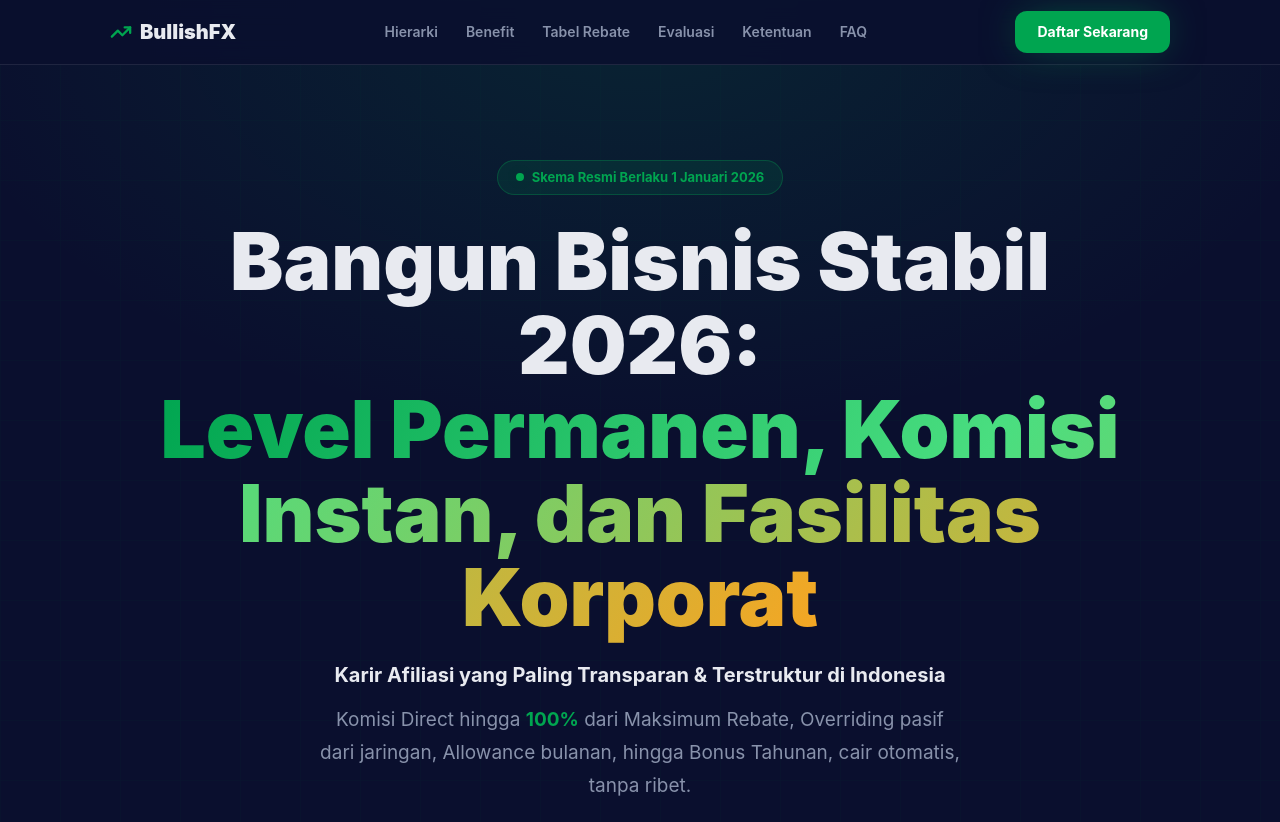
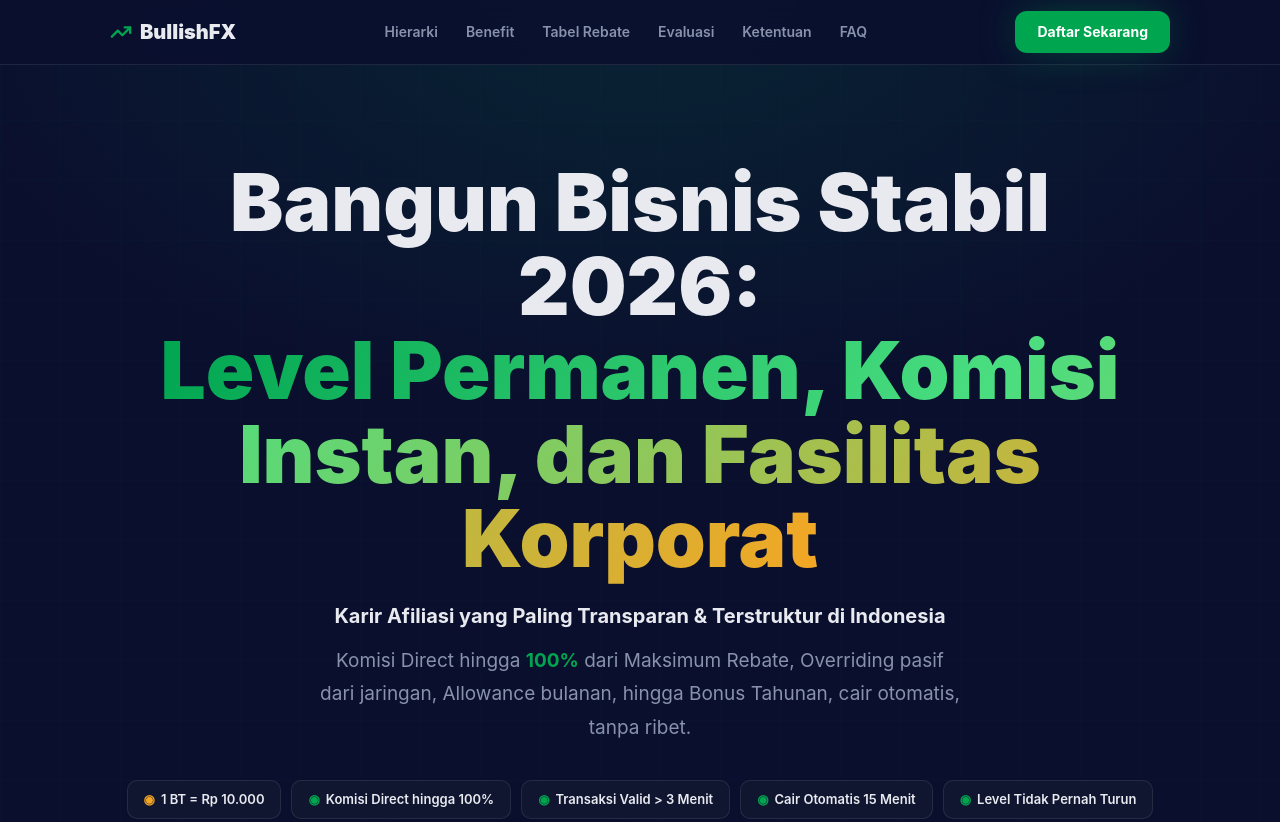
Before and after one commit to naikkelascommunity/programafiliasi, a plain HTML site: page index.html in a window 1280 px wide. Shown: the top 822 px of the page. Drawn offline with Linux system fonts and the light colour scheme.

Commit message:
Update index.html

```diff
--- a/index.html
+++ b/index.html
@@ -337,10 +337,6 @@
 <section id="hero">
   <div class="hero-grid-bg"></div>
   <div class="container text-center" style="position:relative;z-index:1;">
-    <div class="hero-badge fade-up">
-      <span class="pulse"></span>
-      Skema Resmi Berlaku 1 Januari 2026
-    </div>
 
     <h1 class="hero-h1 fade-up">
      Bangun Bisnis Stabil 2026:<br>
```
